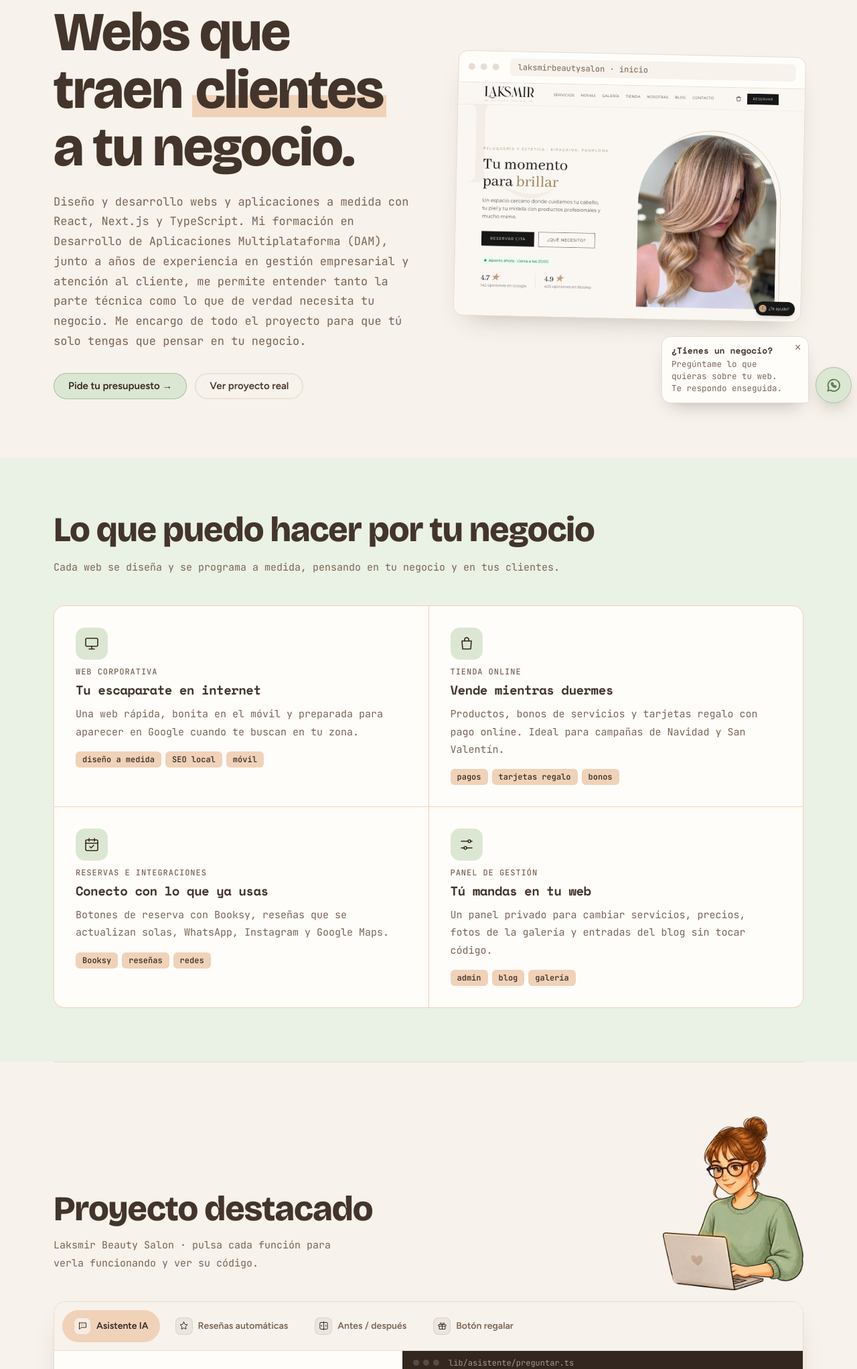
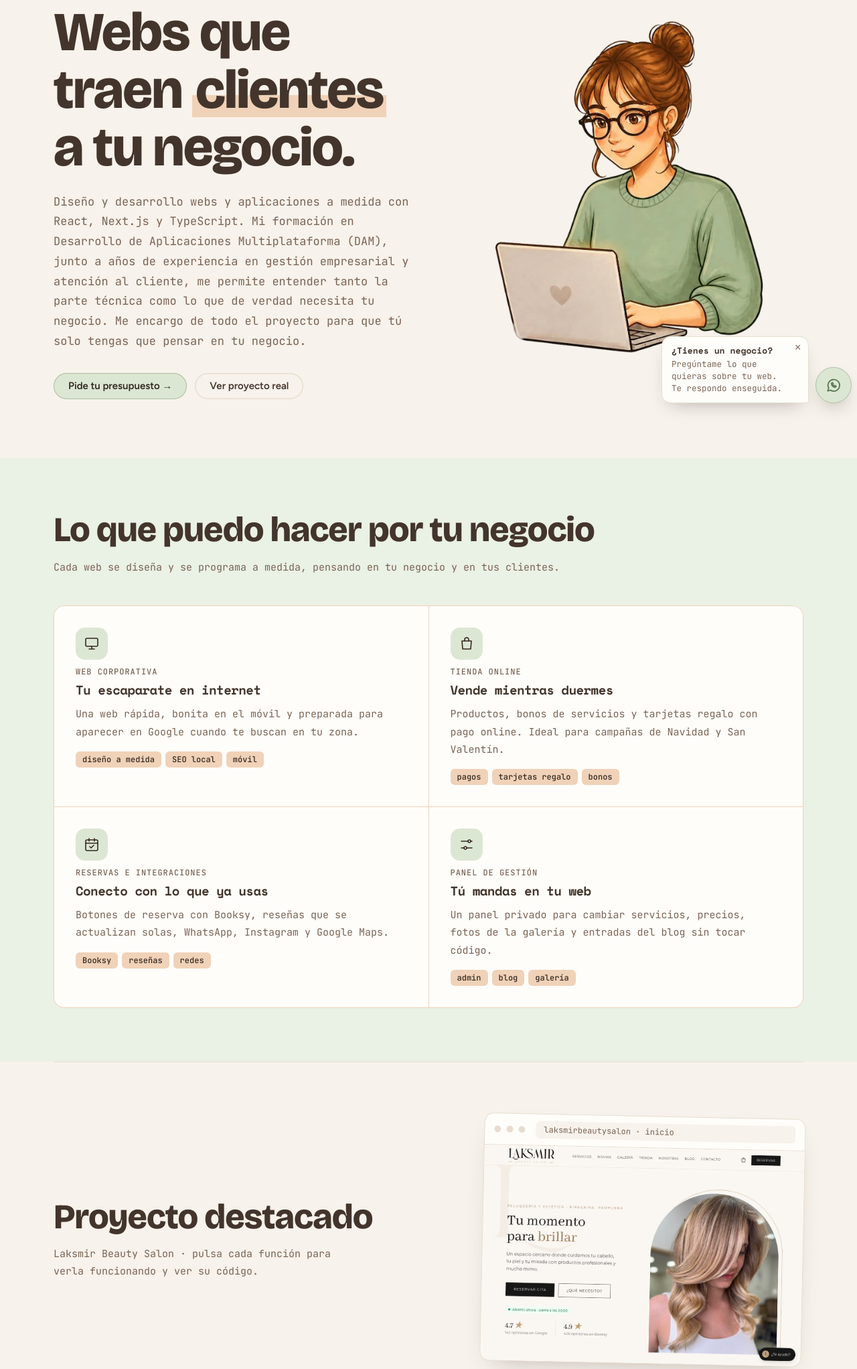
Before and after one commit to cibanez93/Portfolio-Claudia, a plain HTML site: page index.html in a window 1280 px wide. Shown: the part 180-2224 px from the top of the page at 67% size. Drawn offline with nearby package versions, Linux system fonts and the light colour scheme.

Commit message:
chica en portada y captura de laksmir en proyecto

```diff
--- a/index.html
+++ b/index.html
@@ -402,6 +402,12 @@ footer{border-top:0; background:var(--sage); box-shadow:0 0 0 100vmax var(--sage
 @media (max-width:760px){ .head-img{flex-wrap:nowrap; gap:12px} .head-chica{width:110px; margin-bottom:-14px} }
 
 .drawer-ig{display:inline-flex; margin-top:-8px; align-items:center; gap:8px; color:var(--accent-text); text-decoration:none; font:500 13px/1 var(--mono)}
+
+/* chica en portada y captura en proyecto */
+.hero-chica{display:block; width:min(400px,100%); height:auto; justify-self:center}
+.head-img{flex-wrap:wrap; align-items:center}
+.head-shot{width:min(480px,100%); margin-bottom:0}
+@media (max-width:900px){ .hero-chica{width:min(280px,75%)} .head-img{flex-direction:column; align-items:flex-start} .head-shot{width:100%} }
 /* ===== Ajustes para móvil y tablet ===== */
 /* Tablet */
 @media (max-width:1024px){
@@ -564,10 +570,7 @@ footer{border-top:0; background:var(--sage); box-shadow:0 0 0 100vmax var(--sage
       </div>
     </div>
 
-    <div class="browser" aria-label="Página de inicio de Laksmir Beauty Salon">
-      <div class="bar"><b></b><b></b><b></b><div class="url">laksmirbeautysalon · inicio</div></div>
-      <img class="shot" src="laksmir.jpg" width="1280" height="860" alt="Página de inicio de Laksmir Beauty Salon: «Tu momento para brillar», con botones de reserva, valoraciones de Google y Booksy y una foto de una clienta.">
-    </div>
+    <img class="hero-chica" src="chica-portatil.png" alt="Ilustración de Claudia programando con su portátil" width="965" height="1200">
   </header>
 
   <section id="servicios">
@@ -612,7 +615,10 @@ footer{border-top:0; background:var(--sage); box-shadow:0 0 0 100vmax var(--sage
       <h2>Proyecto destacado</h2>
       <p>Laksmir Beauty Salon · pulsa cada función para verla funcionando y ver su código.</p>
       </div>
-      <img class="head-chica" src="chica-portatil.png" alt="Ilustración de Claudia programando con su portátil" width="965" height="1200" loading="lazy">
+      <div class="browser head-shot" aria-label="Página de inicio de Laksmir Beauty Salon">
+      <div class="bar"><b></b><b></b><b></b><div class="url">laksmirbeautysalon · inicio</div></div>
+      <img class="shot" src="laksmir.jpg" width="1280" height="860" alt="Página de inicio de Laksmir Beauty Salon: «Tu momento para brillar», con botones de reserva, valoraciones de Google y Booksy y una foto de una clienta.">
+    </div>
     </div>
 
     <div class="lab">
```
